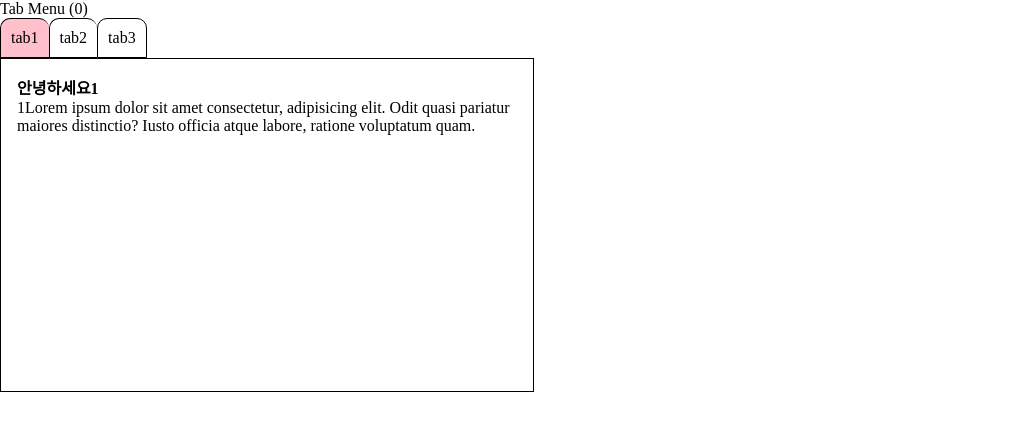
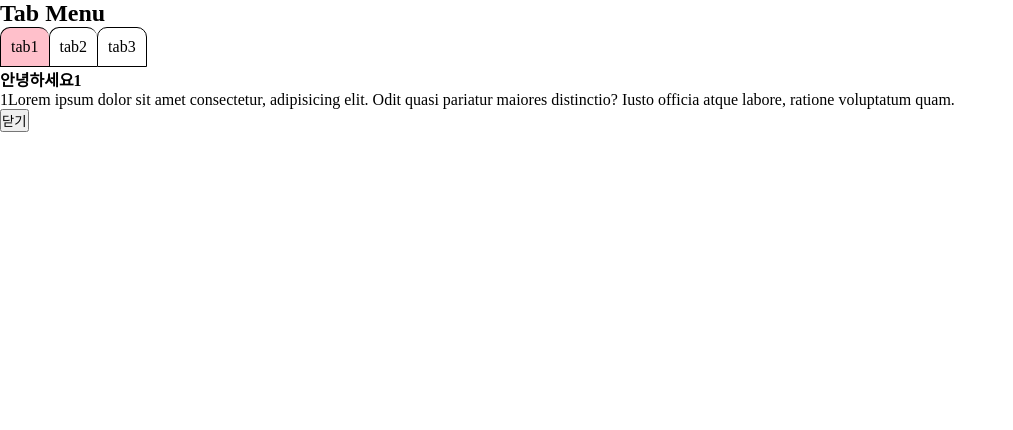
Before and after one commit to yoonchangcho-hm/01web, a React (Vite) app in the folder 03react/02react/: page / in a window 1280 px wide. Both pictures are taken after a click on the item "tab1". Shown: the top 430 px of the page, without its empty margins (0-1013 px from the left). Built offline with nearby package versions, Linux system fonts and the light colour scheme; the HTML template or start-up script is replaced by a standard one.

Commit message:
251020_1320

```diff
--- /dev/null
+++ b/03react/02react/src/App.css
@@ -0,0 +1,36 @@
+.tab {
+  display: flex;
+  list-style: none;
+  padding: 0;
+  margin-bottom: 20px;
+}
+
+.tab li {
+  padding: 10px 20px;
+  cursor: pointer;
+  border: 1px solid #ccc;
+  margin-right: 5px;
+}
+
+.tab li.active {
+  background-color: #007bff;
+  color: white;
+}
+
+.modal {
+  position: fixed;
+  top: 0;
+  left: 0;
+  width: 100%;
+  height: 100%;
+  background: rgba(0, 0, 0, 0.5);
+}
+
+.modal-content {
+  background: white;
+  padding: 20px;
+  margin: 100px auto;
+  width: 400px;
+  border-radius: 8px;
+  box-shadow: 0 0 10px #333;
+}
--- a/03react/02react/src/App.jsx
+++ b/03react/02react/src/App.jsx
@@ -1,5 +1,17 @@
 import React, { useState } from 'react';
 import './tab.css';
+
+function Modal({ title, content, onClose }) {
+  return (
+    <div className="modal">
+      <div className="modal-content">
+        <h4>{title}</h4>
+        <p>{content}</p>
+        <button onClick={onClose}>닫기</button>
+      </div>
+    </div>
+  );
+}
 
 function App() {
   const data = [
@@ -20,48 +32,38 @@ function App() {
     },
   ];
 
-  const [tab, setTab] = useState(0);
+  const [tab, setTab] = useState(null);
 
-  const tabNum = (index) => {
+  const openModal = (index) => {
     setTab(index);
+  };
+
+  const closeModal = () => {
+    setTab(null);
   };
 
   return (
     <div>
-      Tab Menu ({tab})
-      <div>
-        <ul className="tab">
+      <h2>Tab Menu</h2>
+      <ul className="tab">
+        {data.map((item, index) => (
           <li
-            className={`han ${tab == 0 ? 'active' : ''}`}
-            // className={tab == 0 ? 'active' : ''}
-            onClick={() => {
-              tabNum(0);
-            }}
+            key={index}
+            className={`han ${tab === index ? 'active' : ''}`}
+            onClick={() => openModal(index)}
           >
-            tab1
+            tab{index + 1}
           </li>
-          <li
-            className={tab == 1 ? 'active' : ''}
-            onClick={() => {
-              tabNum(1);
-            }}
-          >
-            tab2
-          </li>
-          <li
-            className={tab == 2 ? 'active' : ''}
-            onClick={() => {
-              tabNum(2);
-            }}
-          >
-            tab3
-          </li>
-        </ul>
-        <div className="content">
-          <h4>{data[tab].title}</h4>
-          <p>{data[tab].content}</p>
-        </div>
-      </div>
+        ))}
+      </ul>
+
+      {tab !== null && (
+        <Modal
+          title={data[tab].title}
+          content={data[tab].content}
+          onClose={closeModal}
+        />
+      )}
     </div>
   );
 }
```
